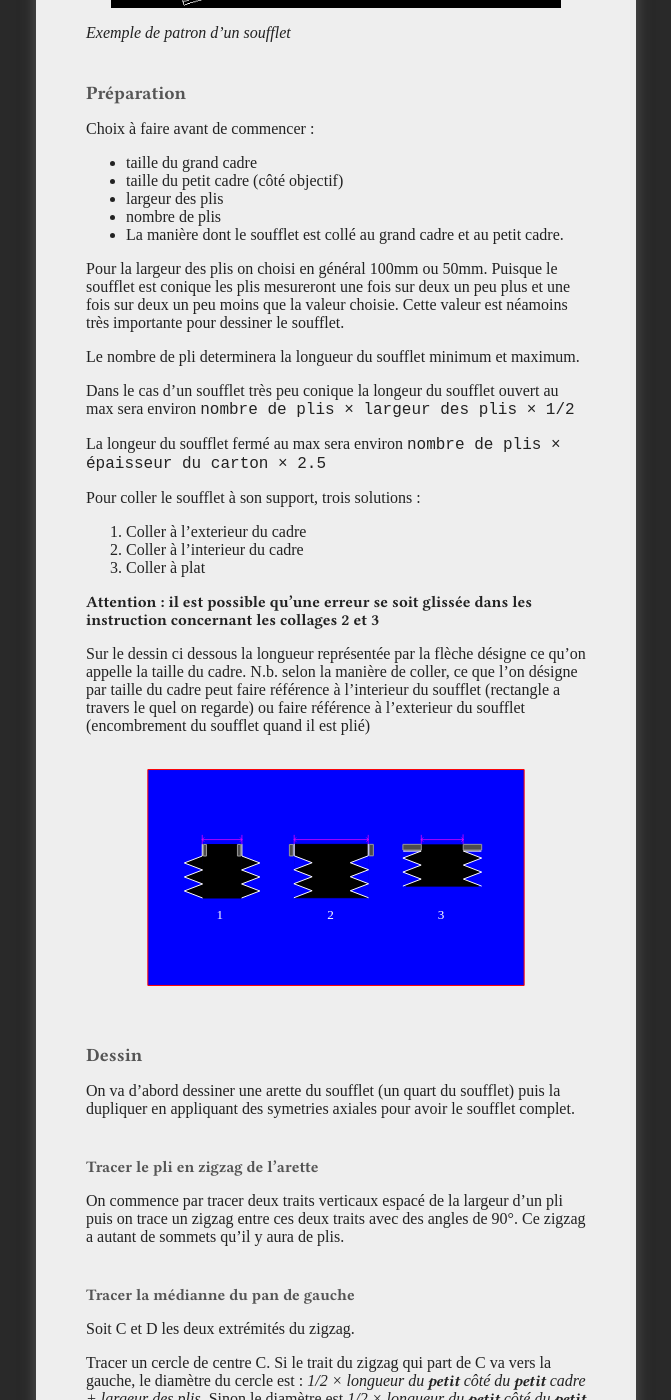
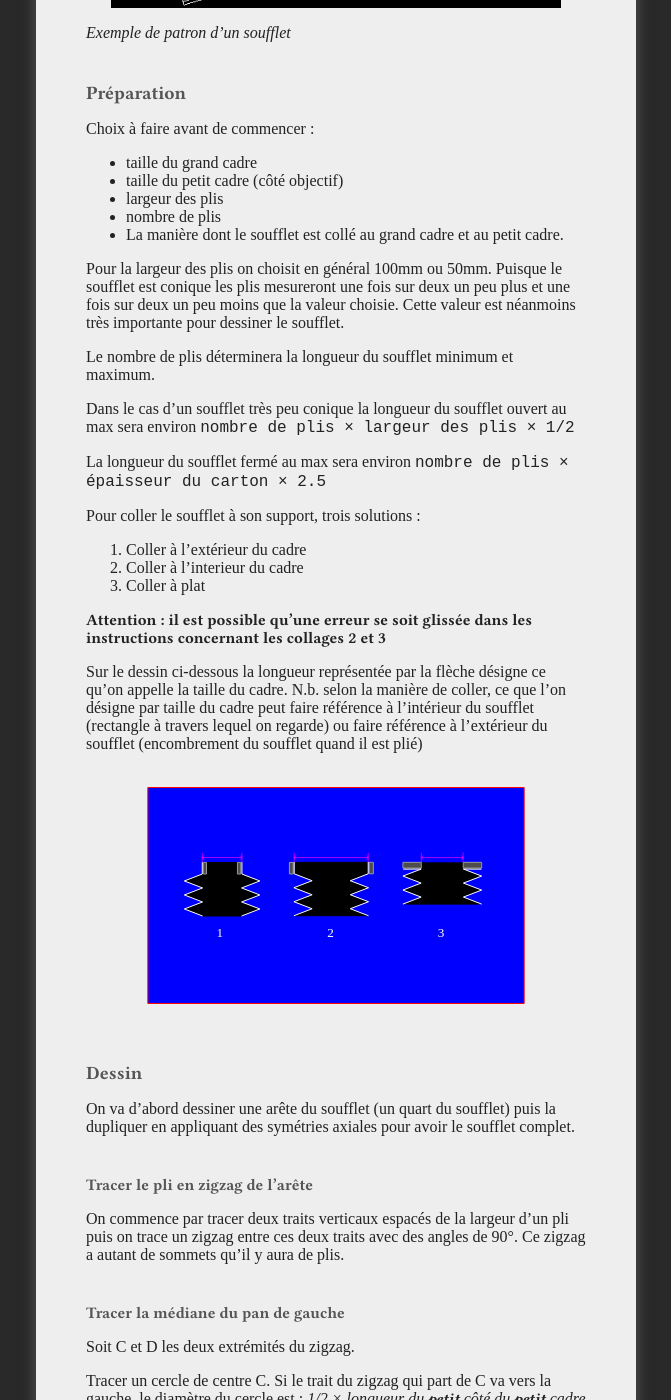
Before and after one commit to virginienokill/camera-obscura, a Jekyll site: the page built from contenu/technique/soufflets.md, in a window 1280 px wide and 1400 px high, scrolled down 2102 px. Shown: the whole window, without its empty margins (304-975 px from the left). Built offline with Jekyll 4.4.1, drawn with Linux system fonts in a browser that asks for light colours; some web fonts are replaced; our own code applies the rules of GitHub Pages for plain Markdown files; the repository's description, which GitHub fills in, is left out; some of the changed text lies outside the part shown.

Commit message:
Update soufflets.md

```diff
--- a/contenu/technique/soufflets.md
+++ b/contenu/technique/soufflets.md
@@ -42,35 +42,35 @@
 - nombre de plis
 - La manière dont le soufflet est collé au grand cadre et au petit cadre.
 
-Pour la largeur des plis on choisi en général 100mm ou 50mm. Puisque le soufflet est conique les plis mesureront une fois sur deux un peu plus et une fois sur deux un peu moins que la valeur choisie. Cette valeur est néamoins très importante pour dessiner le soufflet.
+Pour la largeur des plis on choisit en général 100mm ou 50mm. Puisque le soufflet est conique les plis mesureront une fois sur deux un peu plus et une fois sur deux un peu moins que la valeur choisie. Cette valeur est néanmoins très importante pour dessiner le soufflet.
 
-Le nombre de pli determinera la longueur du soufflet minimum et maximum.
+Le nombre de plis déterminera la longueur du soufflet minimum et maximum.
 
-Dans le cas d'un soufflet très peu conique la longeur du soufflet ouvert au max sera environ `nombre de plis × largeur des plis × 1/2`
+Dans le cas d'un soufflet très peu conique la longueur du soufflet ouvert au max sera environ `nombre de plis × largeur des plis × 1/2`
 
-La longeur du soufflet fermé au max sera environ `nombre de plis × épaisseur du carton × 2.5`
+La longueur du soufflet fermé au max sera environ `nombre de plis × épaisseur du carton × 2.5`
 
 Pour coller le soufflet à son support, trois solutions :
 
-1. Coller à l'exterieur du cadre
+1. Coller à l'extérieur du cadre
 2. Coller à l'interieur du cadre
 3. Coller à plat
 
-**Attention : il est possible qu'une erreur se soit glissée dans les instruction concernant les collages 2 et 3**
+**Attention : il est possible qu'une erreur se soit glissée dans les instructions concernant les collages 2 et 3**
 
-Sur le dessin ci dessous la longueur représentée par la flèche désigne ce qu'on appelle la taille du cadre. N.b. selon la manière de coller, ce que l'on désigne par taille du cadre peut faire référence à l'interieur du soufflet (rectangle a travers le quel on regarde) ou faire référence à l'exterieur du soufflet (encombrement du soufflet quand il est plié)
+Sur le dessin ci-dessous la longueur représentée par la flèche désigne ce qu'on appelle la taille du cadre. N.b. selon la manière de coller, ce que l'on désigne par taille du cadre peut faire référence à l'intérieur du soufflet (rectangle à travers lequel on regarde) ou faire référence à l'extérieur du soufflet (encombrement du soufflet quand il est plié)
 
 ![schema collage soufflet](/contenu/plans/collage-soufflet.svg)
 
 ### Dessin
 
-On va d'abord dessiner une arette du soufflet (un quart du soufflet) puis la dupliquer en appliquant des symetries axiales pour avoir le soufflet complet.
+On va d'abord dessiner une arête du soufflet (un quart du soufflet) puis la dupliquer en appliquant des symétries axiales pour avoir le soufflet complet.
 
-#### Tracer le pli en zigzag de l'arette
+#### Tracer le pli en zigzag de l'arête
 
-On commence par tracer deux traits verticaux espacé de la largeur d'un pli puis on trace un zigzag entre ces deux traits avec des angles de 90°. Ce zigzag a autant de sommets qu'il y aura de plis.
+On commence par tracer deux traits verticaux espacés de la largeur d'un pli puis on trace un zigzag entre ces deux traits avec des angles de 90°. Ce zigzag a autant de sommets qu'il y aura de plis.
 
-#### Tracer la médianne du pan de gauche
+#### Tracer la médiane du pan de gauche
 
 Soit C et D les deux extrémités du zigzag.
 
@@ -82,23 +82,23 @@
 Si le trait du zigzag qui part de D va vers la gauche, le diamètre du cercle est *1/2 × longueur du **petit** côté du **grand** cadre + largeur des plis*.
 Sinon le diamètre est *1/2 × longueur du **petit** côté du **grand** cadre*
 
-La médiane du pan de gauche est la tangeante exterieure à ces de cercle qui passe à gauche des cercles. On la note droite d.
+La médiane du pan de gauche est la tangeante exterieure à ces deux cercles qui passe à gauche des cercles. On la note droite d.
 
 #### Tracer les plis du pan de gauche
 
-Soit C' L'intersection de cette droite avec le cercle de centre C et D' l'intersection de cette droite avec le cercle de centre D.
+Soit C' l'intersection de cette droite avec le cercle de centre C et D' l'intersection de cette droite avec le cercle de centre D.
 
 les segments CC' et DD' sont le premier et le dernier pli du pan. CC' et DD' sont parallèles.
 
-Tous les autres plis du pans peuvent désormais être tracés, ce sont les segments parallèles à CC' par chaque sommet du zigzag. on fait aller ces segments des sommets du zigzag à la droite d
+Tous les autres plis du pan peuvent désormais être tracés, ce sont les segments parallèles à CC' par chaque sommet du zigzag. On fait aller ces segments des sommets du zigzag à la droite d
 
 #### Reproduire ces étapes pour le pan de droite
 
-Pour la médianne du pan de droite reproduire ces étapes symétriquement, mais en prenant en compte les longueurs des **grands** côtés des cadres.
+Pour la médiane du pan de droite reproduire ces étapes symétriquement, mais en prenant en compte les longueurs des **grands** côtés des cadres.
 
 #### Tracer les languette aux extremités du soufflet.
 
-pour la partie ou on collera se referer à ce [schema](/contenu/plans/collage-soufflet-patrons.png) en fonction de ce que l'on a choisi comme manière de coller le soufflet au cadre. (En vert les pls exterieurs en cyan les plis interieurs)
+pour la jonction cadre-soufflet, se reférer à ce [schema](/contenu/plans/collage-soufflet-patrons.png) en fonction de ce que l'on choisit comme manière de coller le soufflet au cadre. (En vert les plis extérieurs, en cyan les plis intérieurs)
 
 #### Dupliquer le tracé
 
@@ -111,12 +111,12 @@
 Le soufflet sera réalisé avec un sandwich tissu-carton-skaï :
 - Du tissu noir à l'intérieur
 - Du carton 1mm pour la rigidité.
-- Du skaï blanc à l'exterieur pour la fraicheur et l'étancheïté.
+- Du skaï blanc à l'extérieur pour la fraicheur et l'étanchéité.
 
-Le carton est coupé à la découpeuse laser : on creuse une goutière de 2.5mm entre chaque pan et on laisse un petit raccord de 2.5mm tous les 200mm pour conserver la forme sans gener le pliage.
+Le carton est coupé à la découpeuse laser : on creuse une gouttière de 2.5mm entre chaque pan et on laisse un petit raccord de 2.5mm tous les 200mm pour conserver la forme sans gêner le pliage.
 
-La découpeuse Laser du FabLab de Graulhet nous permet de découper des plaques en carton de 1000x700mm
+La découpeuse laser du FabLab de Graulhet nous permet de découper des plaques en carton de 1000x700mm
 
-Les fichiers pour la découpes seront fournis au format dxf.
+Les fichiers pour la découpe seront fournis au format dxf.
 
 Le sandwich est collé à la colle à reliure, temps de séchage = 24h.
```
Also changed, not shown: other parts of contenu/technique/soufflets.md (+3 -3 lines).
